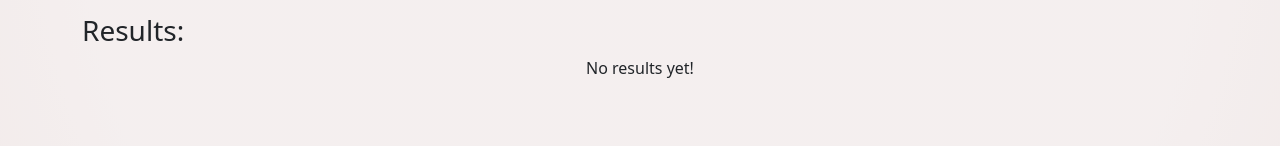
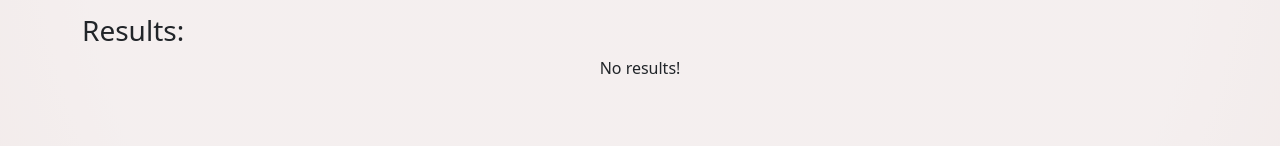
Before and after one commit to saidmg/the-shoppies, a React (Create React App) app: page / in a window 1280 px wide. Shown: the part 474-620 px from the top of the page. Built offline with nearby package versions, Linux system fonts and the light colour scheme.

Commit message:
Search shows when no movie too

```diff
--- a/src/components/Movie/index.js
+++ b/src/components/Movie/index.js
@@ -28,14 +28,14 @@ export default function Movie({ search, nomination, addToNomination }) {
                                         nom === false).length === 0 ? 'Completed Selection' : 'Nominate'}`}</button>
 
                         </div>
-                    </div>) : "No results yet!"}
+                    </div>) : "No results!"}
             </div>
         </>
     )
 }
 
 Movie.propTypes = {
-    search: PropTypes.array.isRequired,
+    search: PropTypes.array,
     nomination: PropTypes.array.isRequired,
     addToNomination: PropTypes.func.isRequired,
 };
```
